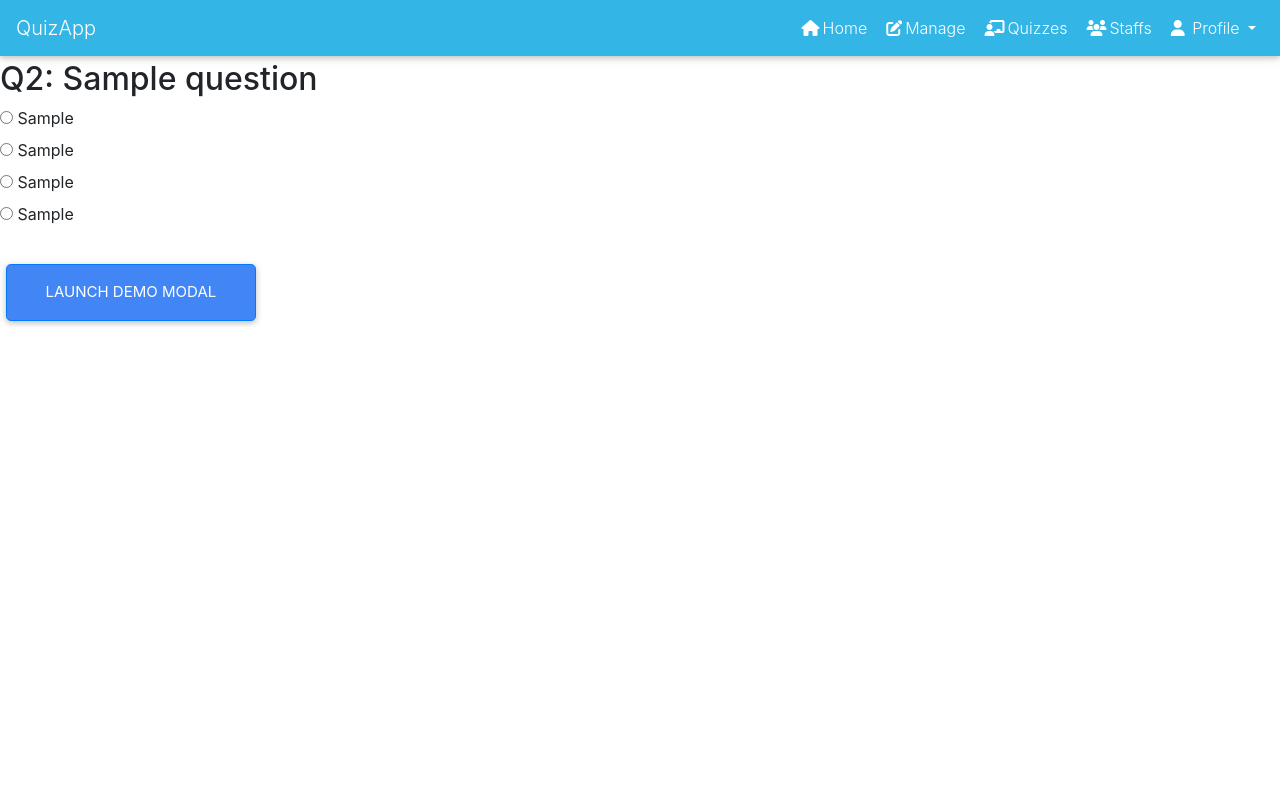
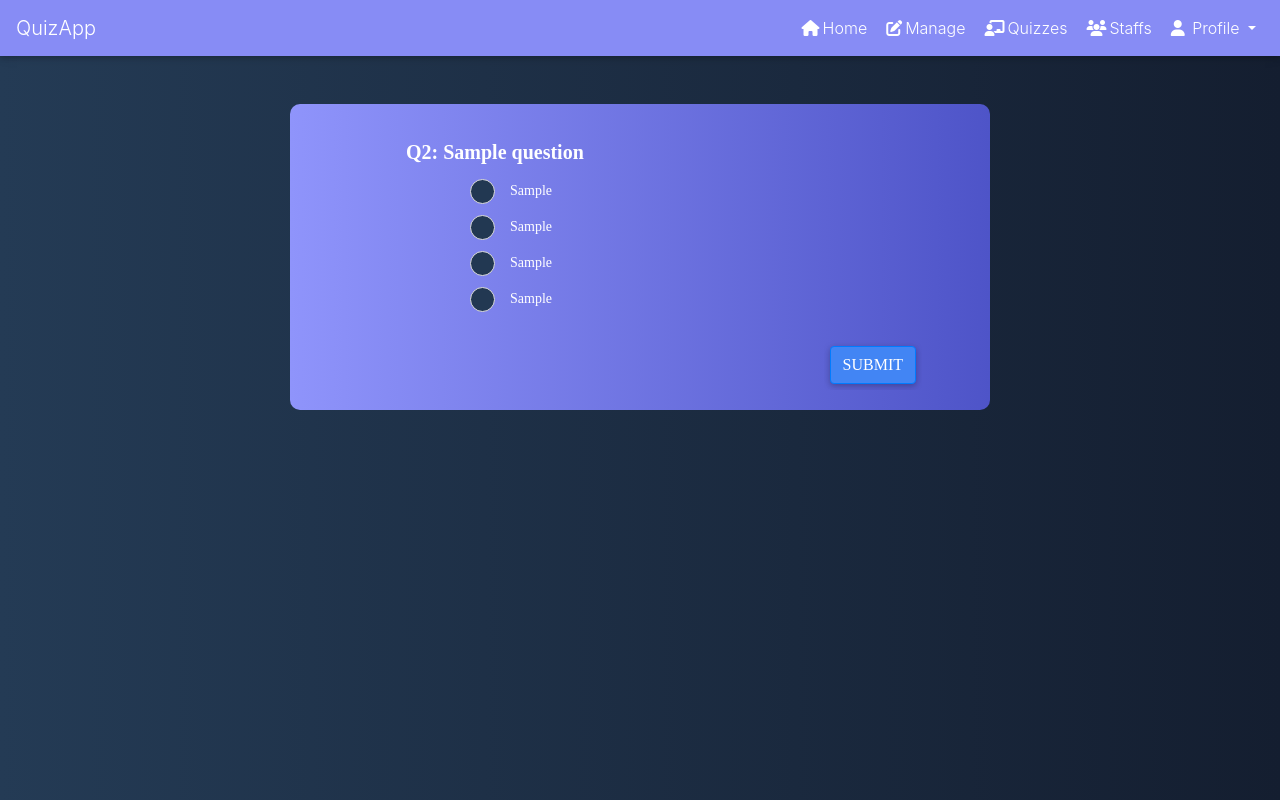
Before and after one commit to Sathiyanarayanan-M/quizApp_django, a Django app: page /user/play-quiz/1/1 in a window 1280 px wide. Run offline with Django 3.2, Linux system fonts and the light colour scheme; a user stored in the database is signed in; tables that the repository leaves empty hold one stand-in row (values such as "Sample post"); some libraries are stand-ins or nearby versions.

Commit message:
Designs Applied

```diff
--- a/authentication/templates/index.html
+++ b/authentication/templates/index.html
@@ -5,13 +5,14 @@
     <meta http-equiv="X-UA-Compatible" content="IE=edge">
     <meta name="viewport" content="width=device-width, initial-scale=1.0">
     <title>Quiz App</title>
+    {% load static %}
+    <link rel="stylesheet" href="{% static 'css/style.css'%}">
 <!-- Material Design bootstrap -->
-{% load static %}
+
 <link rel="stylesheet" href="{% static 'mdb/css/mdb.min.css' %}">
 <link rel="stylesheet" href="{% static 'mdb/css/mdb.lite.min.css' %}">
 <link rel="stylesheet" href="{% static 'mdb/css/bootstrap.min.css' %}">
 <link rel="stylesheet" href="{% static 'mdb/css/style.css' %}">
-
 <!-- scripts -->
 
 <!-- <script src="{% static 'mdb/js/bootstrap.js' %}"></script>
@@ -25,7 +26,7 @@
 </head>
 <body>
    <!--Navbar -->
-<nav class="mb-1 navbar navbar-expand-lg navbar-dark info-color">
+<nav class="mb-1 navbar navbar-expand-lg navbar-dark ">
   <a class="navbar-brand" href="/">QuizApp</a>
   <button class="navbar-toggler" type="button" data-toggle="collapse" data-target="#navbarSupportedContent-4"
     aria-controls="navbarSupportedContent-4" aria-expanded="false" aria-label="Toggle navigation">
--- a/quiz/templates/admin/staff_console.html
+++ b/quiz/templates/admin/staff_console.html
@@ -2,6 +2,7 @@
 {% block content %}
 {% load static %}
 <div class="row row-cols-1 row-cols-md-4">
+  {% if user.is_superuser %}
     <div class="col mb-4 ">
       <div class="card h-70">
         <div class="view overlay">
@@ -18,6 +19,7 @@
         </div>
       </div>
     </div>
+    {% endif %}
     <div class="col mb-4 ">
       <div class="card h-100">
         <div class="view overlay">
--- a/quiz/templates/student/play_quiz.html
+++ b/quiz/templates/student/play_quiz.html
@@ -1,64 +1,147 @@
-{% extends 'index.html' %}
-{% block content %}
+{% extends 'index.html' %} {% block content %} {% load static %}
+<link rel="stylesheet" href="{% static 'css/play_quiz.css' %}">
+<script>
+  var variables = {
+    explanation : "{{question_obj.explanation}}",
+    answer :"{{question_obj.answer}}"
+};
 
-<script>
-        $(document).ready(function(){
-        $('.launch-modal').click(function(){
-            var radio_value = $('input[name="choosed"]:checked').val();
-            console.log(radio_value)
-            if (radio_value == '{{question_obj.answer}}'){
-                $('.modal-title').html('<p style="color:green">&#10004;</p>Correct');
-                $('.explanation').html('{{question_obj.explanation}}');
-                $('input[name=result]').val('correct');
-            }
-            else{
-                $('.modal-title').html('<p style="color:red">&#10006;</p>Incorrect');
-                $('.explanation').html('{{question_obj.explanation}}');
-                $('input[name=result]').val('incorrect');
-            }
-            $('#myModal').modal({
-                backdrop: 'static'
-            });
-        });
 
-    });
+
 </script>
+<script src="{% static 'js/play_quiz.js' %}"></script>
 <form method="POST">
   {% csrf_token %}
-    <h2>Q{{qn_no|add:"1"}}: {{question_obj.question}}</h2>
-    <input type="radio" id="option1" name="choosed" value="option1">
-    <label for="option1">{{question_obj.option1}}</label><br>
-    <input type="radio" id="option2" name="choosed" value="option2">
-    <label for="option2">{{question_obj.option2}}</label><br>
-    <input type="radio" id="option3" name="choosed" value="option3"}>
-    <label for="option3">{{question_obj.option3}}</label><br>
-    <input type="radio" id="option4" name="choosed" value="option4">
-    <label for="option4">{{question_obj.option4}}</label><br><br>
-    <input type="button" class="btn btn-lg btn-primary launch-modal" value="Launch Demo Modal">
+  <div class="container mt-sm-5 my-1">
+    <div class="question ml-sm-5 pl-sm-5 pt-2">
+      <div class="py-2 h5">
+        <b>Q{{qn_no|add:"1"}}: {{question_obj.question}}</b>
+      </div>
+      <div class="ml-md-3 ml-sm-3 pl-md-5 pt-sm-0 pt-3" id="options">
+        <label class="options"
+          >{{question_obj.option1}}
+          <input type="radio" id="option1" name="choosed" value="option1" />
+          <span class="checkmark"></span>
+        </label>
+        <label class="options"
+          >{{question_obj.option2}}
+          <input type="radio" id="option2" name="choosed" value="option2" />
+          <span class="checkmark"></span>
+        </label>
+        <label class="options"
+          >{{question_obj.option3}}
+          <input type="radio" id="option3" name="choosed" value="option3" />
+          <span class="checkmark"></span>
+        </label>
+        <label class="options"
+          >{{question_obj.option4}}
+          <input type="radio" id="option4" name="choosed" value="option4" />
+          <span class="checkmark"></span>
+        </label>
+      </div>
+    </div>
+    <div class="d-flex align-items-center pt-3">
+      <div class="ml-auto mr-sm-5">
+        <input type="button" class="btn btn-primary launch-modal" value="Submit" />
+      </div>
+    </div>
     <div id="myModal" class="modal fade">
-        <div class="modal-dialog">
+      <div class="modal-dialog modal-dialog-centered">
         <div class="modal-content">
-                <div class="modal-header">
-                    <h5 class="modal-title"></h5>
-                    <!-- <button type="button" class="close" data-dismiss="modal">&times;</button> -->
+          <div class="modal-header p-2">
+            <h5 class="modal-title float-left"></h5>
           </div>
           <div class="modal-body">
-                    <h6 class="explanation"></h6>
-                    <!-- <p class="text-warning"><small>If you don't save, your changes will be lost.</small></p>
-                    <p class="text-info"><small><strong>Note:</strong> Press Tab key on the keyboard to enter inside the modal window after that press the Esc key. By default keyboard option is true that means modal hide on the press of escape key.</small></p> -->
+            <h6 class="explanation" style="color: black;"></h6>
           </div>
-                <div class="modal-footer">
-                    <!-- <button type="button" class="btn btn-secondary" data-dismiss="modal">Close</button> -->
+          <div class="modal-footer p-1">
             <button type="submit" class="btn btn-primary">Next</button>
           </div>
         </div>
       </div>
     </div>
-    <input type="hidden" name="result" value="">
-    <input type="hidden" name="qn_no" value="{{qn_no}}">
+  </div>
+
+  <input type="hidden" name="result" value="" />
+  <input type="hidden" name="qn_no" value="{{qn_no}}" />
+<!-- a;d-flex -->
+  <!-- <div class="list-group list-group-flush">
+    <h4 class="list-group-item">
+      Q{{qn_no|add:"1"}}: {{question_obj.question}}
+    </h4>
+    <div class="list-group-item">
+      <input type="radio" id="option1" name="choosed" value="option1" />
+      <label for="option1">{{question_obj.option1}}</label>
+    </div>
+
+    <div class="list-group-item">
+      <input type="radio" id="option2" name="choosed" value="option2" />
+      <label for="option2">{{question_obj.option2}}</label>
+    </div>
+    <div class="list-group-item">
+      <input type="radio" id="option3" name="choosed" value="option3" />
+      <label for="option3">{{question_obj.option3}}</label>
+    </div>
+    <div class="list-group-item">
+      <input type="radio" id="option4" name="choosed" value="option4" />
+      <label for="option4">{{question_obj.option4}}</label>
+    </div>
+  </div>
+  <input type="button" class="btn btn-primary launch-modal" value="Submit" />
+  <div id="myModal" class="modal fade">
+    <div class="modal-dialog modal-dialog-centered">
+      <div class="modal-content">
+        <div class="modal-header p-2">
+          <h5 class="modal-title float-left"></h5>
+        </div>
+        <div class="modal-body">
+          <h6 class="explanation"></h6>
+        </div>
+        <div class="modal-footer p-1">
+          <button type="submit" class="btn btn-primary">Next</button>
+        </div>
+      </div>
+    </div>
+  </div>
+  <input type="hidden" name="result" value="" />
+  <input type="hidden" name="qn_no" value="{{qn_no}}" /> -->
 </form>
 {% endblock %}
 
 <!-- <div id="resultDiv" style="display: none;">
     <input class="btn btn-primary" type="submit" value="Submit">
+    &#10006;
 </div> -->
+<!-- test -->
+<!--
+<div class="container mt-sm-5 my-1">
+  <div class="question ml-sm-5 pl-sm-5 pt-2">
+    <div class="py-2 h5">
+      <b>Q. which option best describes your job role?</b>
+    </div>
+    <div class="ml-md-3 ml-sm-3 pl-md-5 pt-sm-0 pt-3" id="options">
+      <label class="options"
+        >Small Business Owner or Employee <input type="radio" name="radio" />
+        <span class="checkmark"></span>
+      </label>
+      <label class="options"
+        >Nonprofit Owner or Employee <input type="radio" name="radio" />
+        <span class="checkmark"></span>
+      </label>
+      <label class="options"
+        >Journalist or Activist <input type="radio" name="radio" />
+        <span class="checkmark"></span>
+      </label>
+      <label class="options"
+        >Other <input type="radio" name="radio" />
+        <span class="checkmark"></span>
+      </label>
+    </div>
+  </div>
+  <div class="d-flex align-items-center pt-3">
+    <div id="prev"><button class="btn btn-primary">Previous</button></div>
+    <div class="ml-auto mr-sm-5">
+      <button class="btn btn-success">Next</button>
+    </div>
+  </div>
+</div> -->
--- a/quiz/views.py
+++ b/quiz/views.py
@@ -11,7 +11,11 @@ from .models import Questions,QuizModel,UserResult
 class QuizView:
     @login_required
     def dashboard(request):
-        return render(request,'dashboard.html')
+        quiz_ids = {quiz.quiz_id:quiz.score for quiz in UserResult.objects.filter(user=request.user.username)}
+        quiz_scores = list(quiz_ids.values())
+        quiz_names = [QuizModel.objects.get(id=int(ids)).quiz_name for ids in list(quiz_ids.keys())]
+        played_quizzes = dict(zip(quiz_names,quiz_scores))
+        return render(request,'dashboard.html',{"played_quizzes":played_quizzes.items()})
 
     @user_passes_test(lambda u: (u.is_staff and u.is_active),login_url='restricted_access')
     def admin_console(request):
@@ -100,7 +104,9 @@ class QuizPlayers:
         else:
             question_obj = all_q[0]
             if UserResult.objects.filter(user=request.user.username,quiz_id=quiz_id).exists():
-                UserResult.objects.get(user=request.user.username,quiz_id=quiz_id).delete()
+                u=UserResult.objects.get(user=request.user.username,quiz_id=quiz_id)
+                u.score = '0'
+                u.save()
                 return render(request,'student/play_quiz.html',{'question_obj':question_obj,'qn_no':int(qn_no),'quiz_id':quiz_id})
             return render(request,'student/play_quiz.html',{'question_obj':question_obj,'qn_no':int(qn_no),'quiz_id':quiz_id})
     @login_required
--- /dev/null
+++ b/static/css/play_quiz.css
@@ -0,0 +1,89 @@
+
+.container {
+  background: #4e54c8; /* fallback for old browsers */
+  background: -webkit-linear-gradient(
+    to right,
+    #8f94fb,
+    #4e54c8
+  ); /* Chrome 10-25, Safari 5.1-6 */
+  background: linear-gradient(
+    to right,
+    #8f94fb,
+    #4e54c8
+  ); /* W3C, IE 10+/ Edge, Firefox 16+, Chrome 26+, Opera 12+, Safari 7+ */
+
+  border-radius: 10px;
+  color: #fff;
+  padding: 20px;
+  font-family: "EuclidBold";
+  max-width: 700px;
+}
+
+.container > p {
+  font-size: 32px;
+}
+
+.question {
+  width: 75%;
+}
+
+.options {
+  position: relative;
+  padding-left: 40px;
+}
+
+#options label {
+  display: block;
+  margin-bottom: 15px;
+  font-size: 14px;
+  cursor: pointer;
+}
+
+.options input {
+  opacity: 0;
+}
+
+.checkmark {
+  position: absolute;
+  top: -1px;
+  left: 0;
+  height: 25px;
+  width: 25px;
+  background-color: #223852;
+  border: 1px solid #ddd;
+  border-radius: 50%;
+}
+
+.options input:checked ~ .checkmark:after {
+  display: block;
+}
+
+.options .checkmark:after {
+  content: "";
+  width: 10px;
+  height: 10px;
+  display: block;
+  background: white;
+  position: absolute;
+  top: 50%;
+  left: 50%;
+  border-radius: 50%;
+  transform: translate(-50%, -50%) scale(0);
+  transition: 300ms ease-in-out 0s;
+}
+
+.options input[type="radio"]:checked ~ .checkmark {
+  background: #8b90f7;
+  transition: 300ms ease-in-out 0s;
+}
+
+.options input[type="radio"]:checked ~ .checkmark:after {
+  transform: translate(-50%, -50%) scale(1);
+}
+
+@media (max-width: 576px) {
+  .question {
+    width: 100%;
+    word-spacing: 2px;
+  }
+}
--- /dev/null
+++ b/static/css/style.css
@@ -0,0 +1,73 @@
+* {
+  margin: 0;
+  padding: 0;
+}
+html,body{
+  height: 100%;
+  width: 100%;
+}
+body {
+  background: #141e30; /* fallback for old browsers */
+  background: -webkit-linear-gradient(
+    to right,
+    #243b55,
+    #141e30
+  ); /* Chrome 10-25, Safari 5.1-6 */
+  background: linear-gradient(
+    to right,
+    #243b55,
+    #141e30
+  ); /* W3C, IE 10+/ Edge, Firefox 16+, Chrome 26+, Opera 12+, Safari 7+ */
+}
+
+/* .homepage {
+  display: flex;
+  align-items: center;
+  justify-content: center;
+  flex-direction: column;
+  position: relative;
+} */
+.navbar{
+  background-color: #878cf5;
+}
+.heading-main{
+  color: #878cf5;
+}
+.homepage{
+  display: flex;
+  align-items: center;
+  margin: 0 auto;
+}
+.homepage .img-fluid {
+  height: 300px;
+  width: 300px;
+  float: left;
+}
+.u-list-home{
+  color:#878cf5;
+  padding: 10px;
+}
+
+.quiz-cards{
+  margin: 10px;
+  padding: 5px;
+
+}
+
+.logform {
+  margin-top: 100px;
+  max-width: 400px;
+  padding: 15px 35px 10px;
+  margin: 0 auto;
+  background-color: #fff;
+  border: 1px solid rgba(0,0,0,0,.1);
+  border-radius: 1rem;
+
+}
+/* Login  */
+.login-container{
+    margin-top: 100px;
+}
+.register-container{
+    margin-top: 20px;
+}
--- /dev/null
+++ b/static/js/play_quiz.js
@@ -0,0 +1,27 @@
+$(document).ready(function () {
+    $(".launch-modal").click(function () {
+      var radio_value = $('input[name="choosed"]:checked').val();
+
+      console.log(radio_value);
+      console.log(variables.explanation);
+      console.log(variables.answer);
+      if (radio_value == variables.answer) {
+        $(".modal-title").html(
+          ' Correct<i class="fas fa-check-circle px-1 "></i>'
+        );
+        $(".modal-title").css("color", "green");
+        $(".explanation").html("Explanation: "+ variables.explanation);
+        $("input[name=result]").val("correct");
+      } else {
+        $(".modal-title").html(
+          'Incorrect<i class="fas fa-times-circle px-1 "></i>'
+        );
+        $(".modal-title").css("color", "red");
+        $(".explanation").html("Explanation:"+ variables.explanation);
+        $("input[name=result]").val("incorrect");
+      }
+      $("#myModal").modal({
+        backdrop: "static",
+      });
+    });
+  });
```
Also changed, not shown: authentication/templates/home.html (+18 -2 lines), authentication/templates/login.html (+20 -14 lines), authentication/templates/registration.html (+36 -7 lines), quiz/templates/dashboard.html (+26 -3 lines), quiz/templates/student/student_quizzes.html (+21 -10 lines), static/images/home_quiz.svg (added), static/images/undraw_quiz.svg (added). Lines whose indentation alone changed are shown as unchanged.
